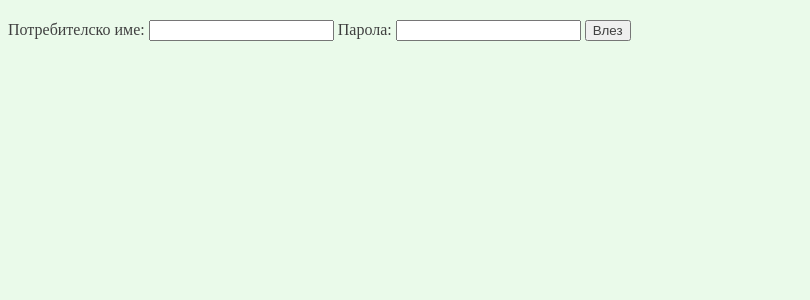
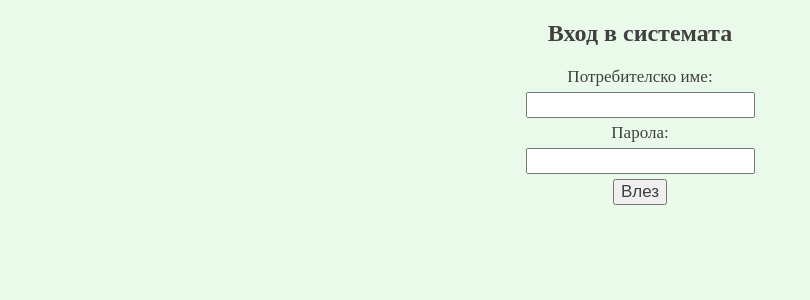
Before and after one commit to RHandarov/celebrating-events-organizer, a PHP site: template frontend/templates/auth/login_form.php in a window 1280 px wide. Shown: the part 63-363 px from the top of the page, without its empty margins (0-810 px from the left). Run offline with PHP 8.4, Linux system fonts and the light colour scheme; the template is opened without the code that fills it, so the values that code supplies are empty.

Commit message:
Change login form layout

```diff
--- a/backend/controllers/AuthController.php
+++ b/backend/controllers/AuthController.php
@@ -43,7 +43,6 @@ class AuthController {
 
     public function login(): void {
         $errors = [];
-
         $user =
             $this->user_service->find_user_by_username_and_password(
                 $_POST["username"],
--- a/frontend/templates/auth/login_form.php
+++ b/frontend/templates/auth/login_form.php
@@ -5,12 +5,15 @@
         }
     }
 ?>
+<main id="login-form">
+    <h2>Вход в системата</h2>
     <form method="post">
         <label for="username">Потребителско име:</label>
         <input id="username" name="username" type="text" maxlength="30" required>
 
         <label for="passowrd">Парола:</label>
-        <input id="passowrd" name="passowrd" type="password" required>
+        <input id="password" name="password" type="password" required>
 
         <button type="submit">Влез</button>
     </form>
+</main>
```
